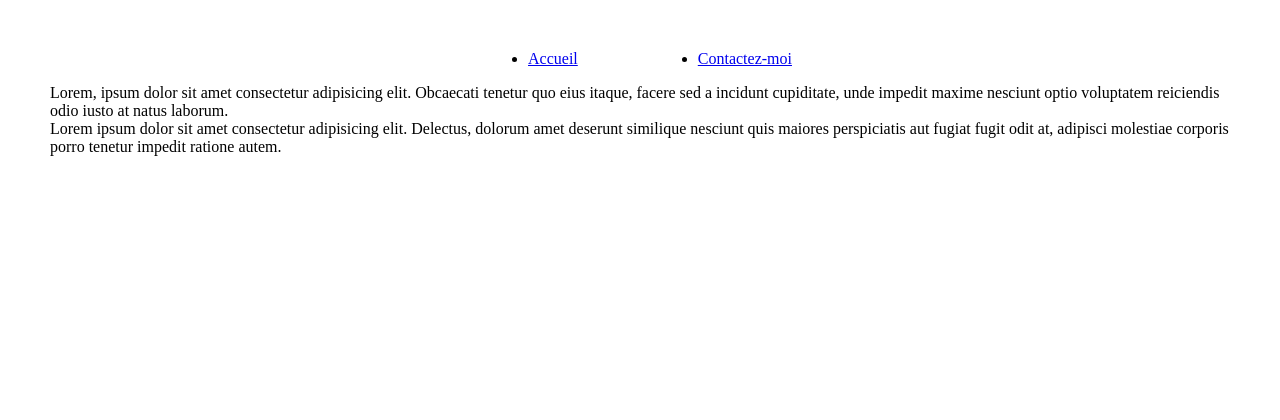
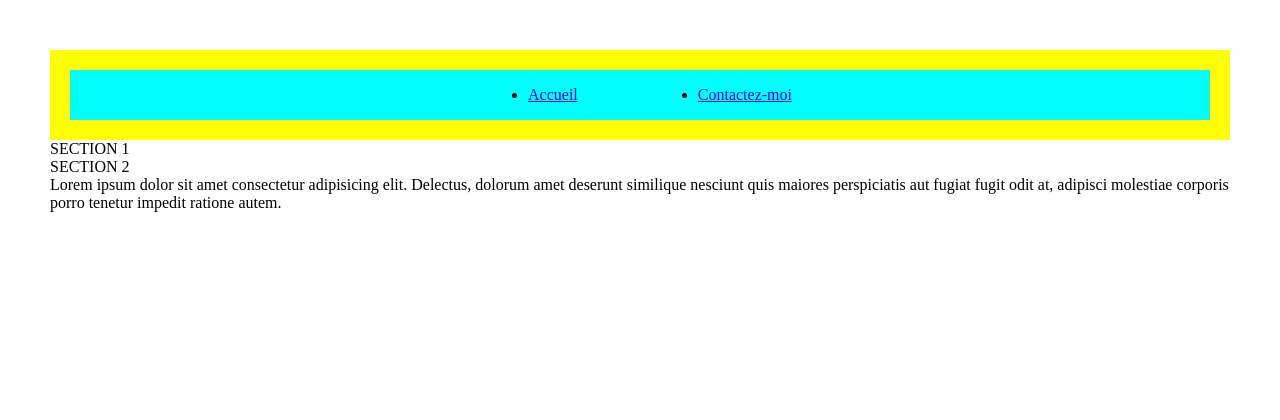
Before and after one commit to Baptcod/site_web, a PHP site: page / in a window 1280 px wide. Shown: the top 420 px of the page. Run offline with PHP 8.4, Linux system fonts and the light colour scheme.

Commit message:
3e version

```diff
--- a/index.html
+++ b/index.html
@@ -10,13 +10,20 @@
     <header>
      <nav>
             <ul>
-                <li><a href="section">Accueil</a></li>
-                <li><a href="section">Contactez-moi</a></li>
+                <li><a href="#section1">Accueil</a></li>
+                <li><a href="#section2">Contactez-moi</a></li>
             </ul>
         </nav>
     </header>
     <main>
-        Lorem, ipsum dolor sit amet consectetur adipisicing elit. Obcaecati tenetur quo eius itaque, facere sed a incidunt cupiditate, unde impedit maxime nesciunt optio voluptatem reiciendis odio iusto at natus laborum.
+        <section id="section1">
+            SECTION 1
+        </section>
+
+        <section id="section2">
+            SECTION 2
+        </section>
+
     </main>
     <footer>
         Lorem ipsum dolor sit amet consectetur adipisicing elit. Delectus, dolorum amet deserunt similique nesciunt quis maiores perspiciatis aut fugiat fugit odit at, adipisci molestiae corporis porro tenetur impedit ratione autem.
--- a/style.css
+++ b/style.css
@@ -1,6 +1,19 @@
 body {
     min-height: 200vh;
     margin: 50px;
+}
+
+header {
+  background: yellow;
+  padding: 20px;
+  top: 0;
+}
+
+nav {
+    display: flex;
+    justify-content: center;
+    gap: 120px;
+    background-color: cyan;
 }
 
 nav ul {
```
